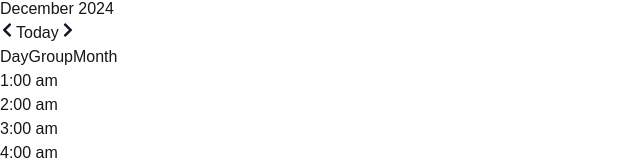
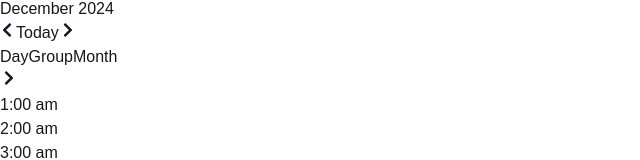
Before and after one commit to raymondkim777/SmartCalendarUpdated, a Next.js app: page /home in a window 1280 px wide. Shown: the part 287-447 px from the top of the page, without its empty margins (0-640 px from the left). Built offline with nearby package versions, Linux system fonts and the light colour scheme.

Commit message:
allow arrow keys to shift position during resize

```diff
--- a/src/app/home/page.js
+++ b/src/app/home/page.js
@@ -293,7 +293,7 @@ const Home = () => {
                             <button onClick={()=>updateDays(todayDate, 1)} className="hidden md:flex px-4 h-10 items-center justify-center rounded-lg bg-gray-50 border border-gray-300 gap-1.5 text-sm font-medium text-gray-900 transition-all duration-100 hover:bg-gray-200 active:bg-gray-300">
                                 Today
                             </button>
-                            <button onClick={()=>clickRight()} className='flex w-7 h-7 items-center justify-center rounded-xl hover:bg-gray-200 active:bg-gray-300 transition-all duration-100'>
+                            <button onClick={()=>clickRight()} className='hidden md:flex w-7 h-7 items-center justify-center rounded-xl hover:bg-gray-200 active:bg-gray-300 transition-all duration-100'>
                                 {/* Right Arrow */}
                                 <svg width="16" height="16" fill="#111827" transform="translate(1)" viewBox="0 0 320 512" xmlns="http://www.w3.org/2000/svg"><path d="M285.476 272.971L91.132 467.314c-9.373 9.373-24.569 9.373-33.941 0l-22.667-22.667c-9.357-9.357-9.375-24.522-.04-33.901L188.505 256 34.484 101.255c-9.335-9.379-9.317-24.544.04-33.901l22.667-22.667c9.373-9.373 24.569-9.373 33.941 0L285.475 239.03c9.373 9.372 9.373 24.568.001 33.941z"/></svg>
                             </button>
@@ -312,6 +312,10 @@ const Home = () => {
                                 Month
                             </button>
                         </div>
+                        <button onClick={()=>clickRight()} className='flex md:hidden w-7 h-7 items-center justify-center rounded-xl hover:bg-gray-200 active:bg-gray-300 transition-all duration-100'>
+                            {/* Right Arrow */}
+                            <svg width="16" height="16" fill="#111827" transform="translate(1)" viewBox="0 0 320 512" xmlns="http://www.w3.org/2000/svg"><path d="M285.476 272.971L91.132 467.314c-9.373 9.373-24.569 9.373-33.941 0l-22.667-22.667c-9.357-9.357-9.375-24.522-.04-33.901L188.505 256 34.484 101.255c-9.335-9.379-9.317-24.544.04-33.901l22.667-22.667c9.373-9.373 24.569-9.373 33.941 0L285.475 239.03c9.373 9.372 9.373 24.568.001 33.941z"/></svg>
+                        </button>
                     </div>
                 </div>
 
```
